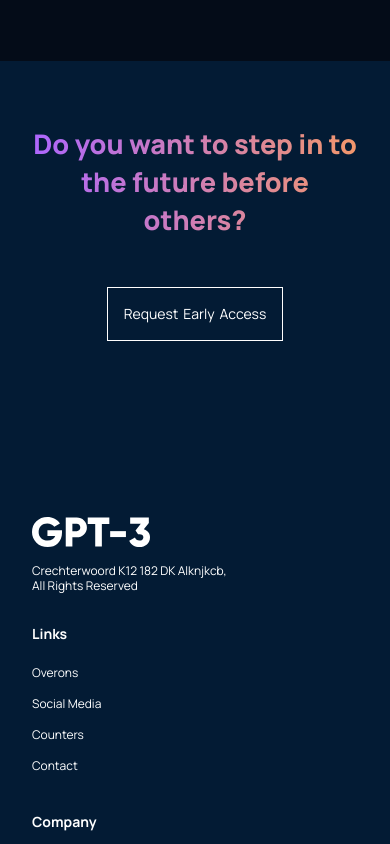
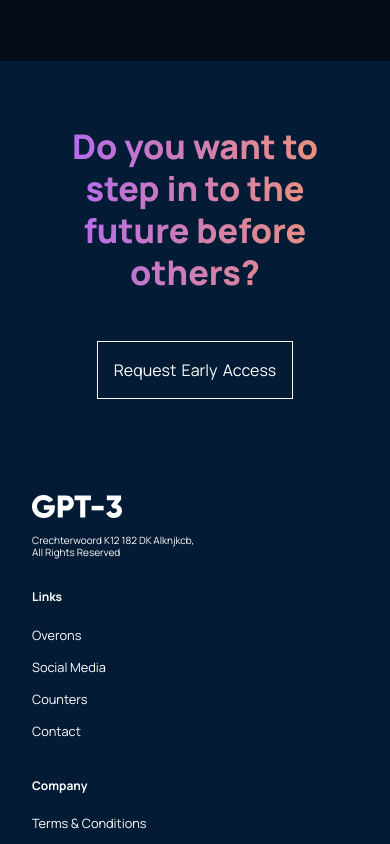
Before and after one commit to Jimike110/GPT-3, a React (Create React App) app: page / in a window 390 px wide. Shown: the part 7040-7884 px from the top of the page. Built offline with nearby package versions, Linux system fonts and the light colour scheme; the HTML template or start-up script is replaced by a standard one.

Commit message:
Simplified and optimized the CSS code for the 'footer' container.

```diff
--- a/src/containers/footer/footer.css
+++ b/src/containers/footer/footer.css
@@ -3,41 +3,37 @@
     flex-direction: column;
     justify-content: center;
     align-items: center;
-
     background: var(--color-footer);
   }
 
   .gpt3__footer-heading {
     width: 100%;
     text-align: center;
-
     margin-bottom: 3rem;
   }
 
   .gpt3__footer-heading h1 {
     font-family: var(--font-family);
     font-weight: 800;
-    font-size: 64px;
-    line-height: 75px;
+    font-size: clamp(2rem, 6vw, 3.75rem);
+    line-height: clamp(2.5rem, 6vw, 4.6875rem);
   }
 
   .gpt3__footer-btn {
     display: flex;
     justify-content: center;
     align-items: center;
-
     padding: 1rem;
     border: 1px solid #fff;
     text-align: center;
-
-    margin-bottom: 10rem;
+    margin-bottom: clamp(5rem, 10vw, 10rem);
     cursor: pointer;
   }
 
   .gpt3__footer-btn p {
-    font-size: 18px;
+    font-size: clamp(1rem, 4vw, 1.5rem);
     font-family: var(--font-family);
-    line-height: 21px;
+    line-height: clamp(1.2rem, 4vw, 1.8rem);
     color: #fff;
     word-spacing: 2px;
   }
@@ -48,13 +44,12 @@
     align-items: flex-start;
     flex-direction: row;
     flex-wrap: wrap;
-
     width: 100%;
     text-align: left;
   }
 
   .gpt3__footer-links div {
-    width: 250px;
+    width: clamp(200px, 40vw, 250px);
     margin: 1rem;
   }
 
@@ -64,16 +59,15 @@
   }
 
   .gpt3__footer-links_logo img {
-    width: 118px;
-    height: 30px;
-
+    width: clamp(90px, 20vw, 118px);
+    height: clamp(23px, 5vw, 30px);
     margin-bottom: 1rem;
   }
 
   .gpt3__footer-links_logo p {
     font-family: var(--font-family);
-    font-size: 12px;
-    line-height: 15px;
+    font-size: clamp(10px, 2vw, 12px);
+    line-height: clamp(12px, 2.4vw, 15px);
     color: #fff;
   }
 
@@ -84,20 +78,18 @@
   }
 
   .gpt3__footer-links_div h4 {
-    font-size: 14px;
-    line-height: 17px;
+    font-size: clamp(12px, 2.4vw, 14px);
+    line-height: clamp(14px, 2.8vw, 17px);
     font-family: var(--font-family);
     color: #fff;
-
     margin-bottom: 0.9rem;
   }
 
   .gpt3__footer-links_div p {
-    font-size: 12px;
-    line-height: 15px;
+    font-size: clamp(0.8rem, 1vw, 2rem);
+    line-height: clamp(1rem, 2.4vw, 15px);
     font-family: var(--font-family);
     color: #fff;
-
     margin: 0.5rem 0;
     cursor: pointer;
   }
@@ -109,38 +101,36 @@
   }
 
   .gpt3__footer-copyright p {
-    font-size: 12px;
+    font-size: clamp(10px, 2vw, 12px);
     font-family: var(--font-family);
-    line-height: 15px;
+    line-height: clamp(12px, 2.4vw, 15px);
     color: #fff;
   }
 
   @media screen and (max-width: 850px) {
     .gpt3__footer-heading h1 {
-        font-size: 44px;
-        line-height: 50px;
+      font-size: clamp(2.75rem, 8vw, 4.4rem);
+      line-height: clamp(3.125rem, 8vw, 5rem);
     }
   }
 
   @media screen and (max-width: 550px) {
     .gpt3__footer-heading h1 {
-        font-size: 34px;
-        line-height: 42px;
+      font-size: clamp(2.125rem, 6vw, 2.625rem);
+      line-height: clamp(2.625rem, 6vw, 3.375rem);
     }
-
     .gpt3__footer-links div {
       margin: 1rem 0;
     }
-
     .gpt3__footer-btn p {
-        font-size: 14px;
-        line-height: 20px;
+      font-size: clamp(1rem, 4vw, 1.5rem);
+      line-height: clamp(1.5rem, 4vw, 2rem);
     }
   }
 
-@media screen and (max-width: 400px) {
+  /* @media screen and (max-width: 400px) {
     .gpt3__footer-heading h1 {
-        font-size: 27px;
-        line-height: 38px;
+      font-size: clamp(1.688rem, 5vw, 2.375rem);
+      line-height: clamp(2.375rem, 5vw, 3.375rem);
     }
-}
+  } */
```
Lines whose indentation alone changed are shown as unchanged.
